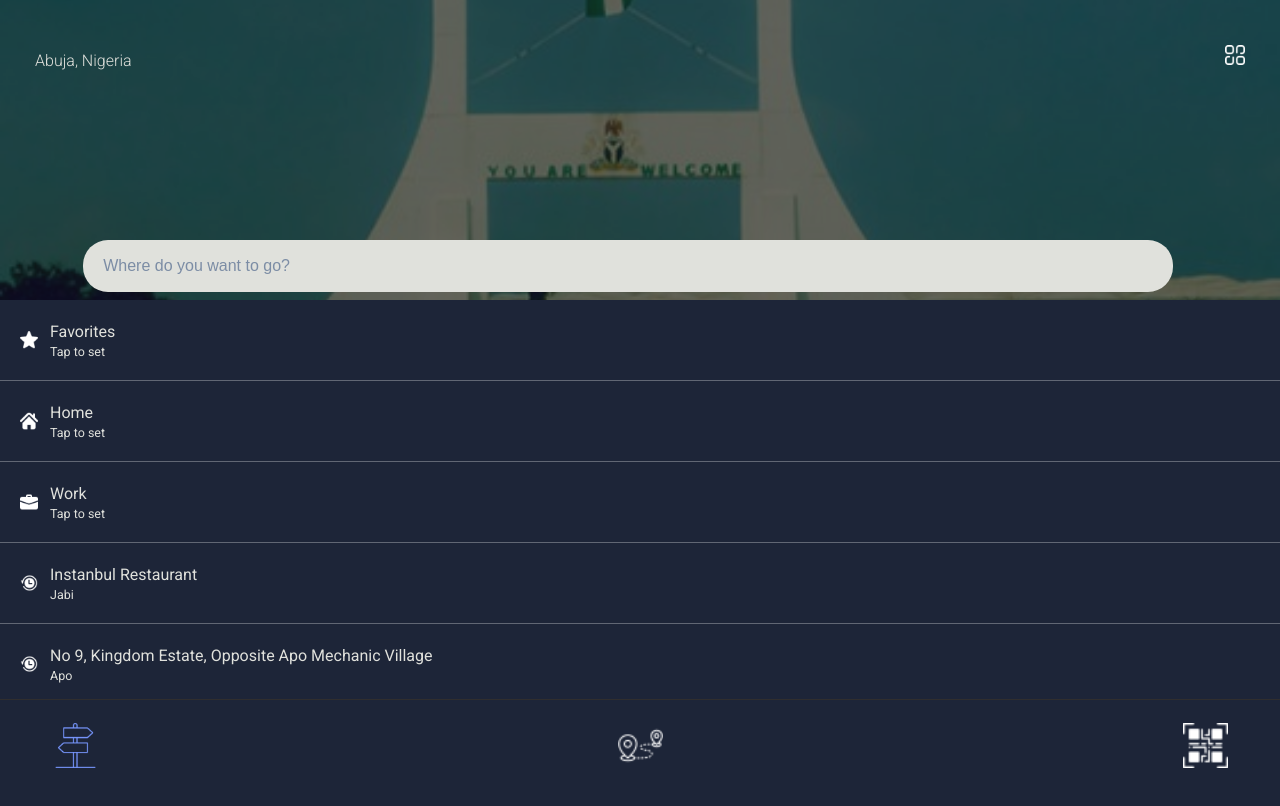
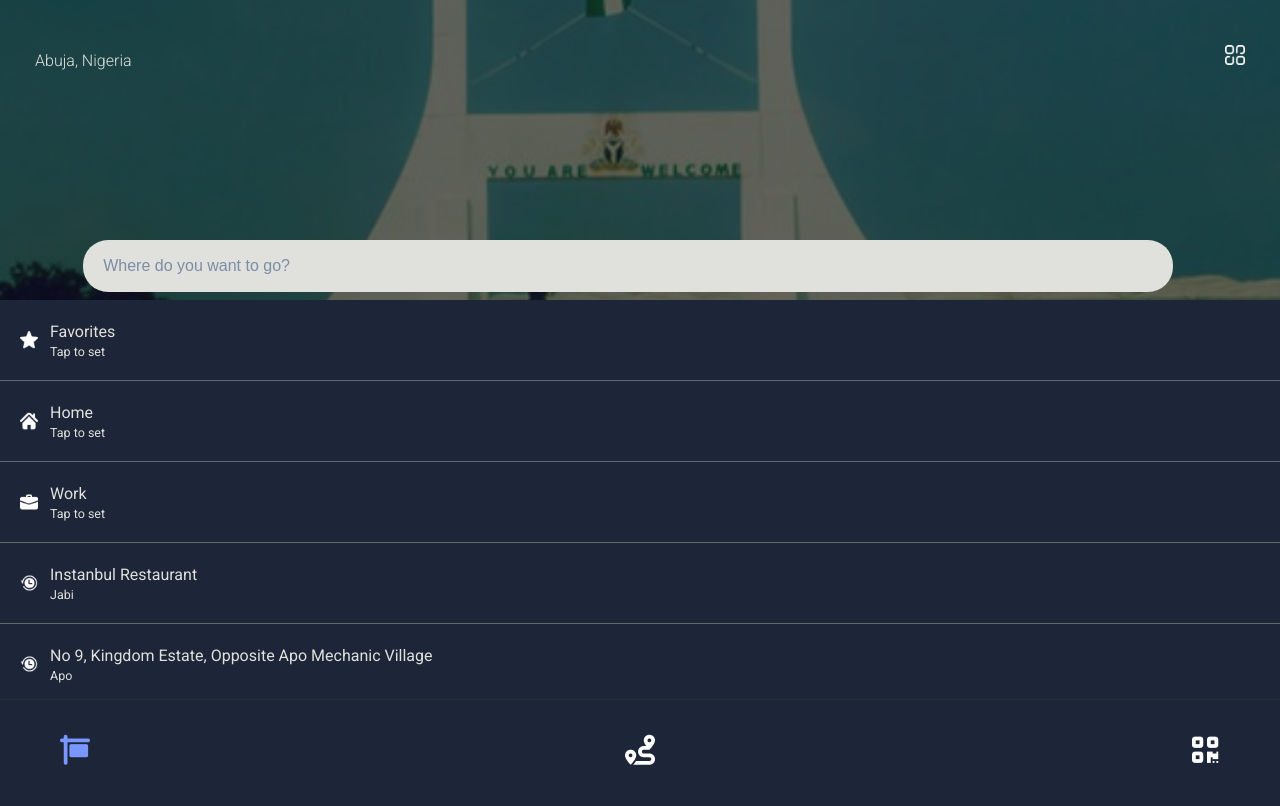
Before and after one commit to TORYILA/Transportsite, a plain HTML site: page index.html in a window 1280 px wide. Drawn offline with Linux system fonts and the light colour scheme; files whose address does not match are found by name.

Commit message:
Update index.html

```diff
--- a/index.html
+++ b/index.html
@@ -6,6 +6,7 @@
     <link rel="preconnect" href="https://fonts.googleapis.com">
     <link rel="preconnect" href="https://fonts.gstatic.com" crossorigin>
     <link href="https://fonts.googleapis.com/css2?family=Montserrat:ital,wght@0,100..900;1,100..900&family=Roboto+Condensed:ital,wght@0,100..900;1,100..900&family=Roboto:ital,wght@0,100;0,300;0,400;0,500;0,700;0,900;1,100;1,300;1,400;1,500;1,700;1,900&display=swap" rel="stylesheet">
+    <link rel="stylesheet" href="https://cdnjs.cloudflare.com/ajax/libs/font-awesome/6.0.0-beta3/css/all.min.css">
     <title>Transport</title>
     <link rel="stylesheet" href="styles.css">
 </head>
@@ -69,9 +70,10 @@
     </div>
 
     <footer>
-        <a id="direction"><img src="directions.png" alt=""></a>
-        <a href="stations.html" id="route"><img src="itinerary.png" alt=""></a>
-        <a href="qrpage.html" id="qrpay"><img src="qr-code.png" alt=""></a>
+        <a id="direction"><i class="fa-solid fa-sign-hanging fa-2xl" style="color: #7897ff;"></i>
+        </a>
+        <a href="stations.html" id="route"><i class="fa-solid fa-route fa-2xl" style="color: #ffffff;"></i></a>
+        <a href="qrpage.html" id="qrpay"><i class="fa-sharp fa-solid fa-qrcode fa-2xl" style="color: #ffffff;"></i></a>
     </footer>
 
     <div class="overlay"></div>
```
